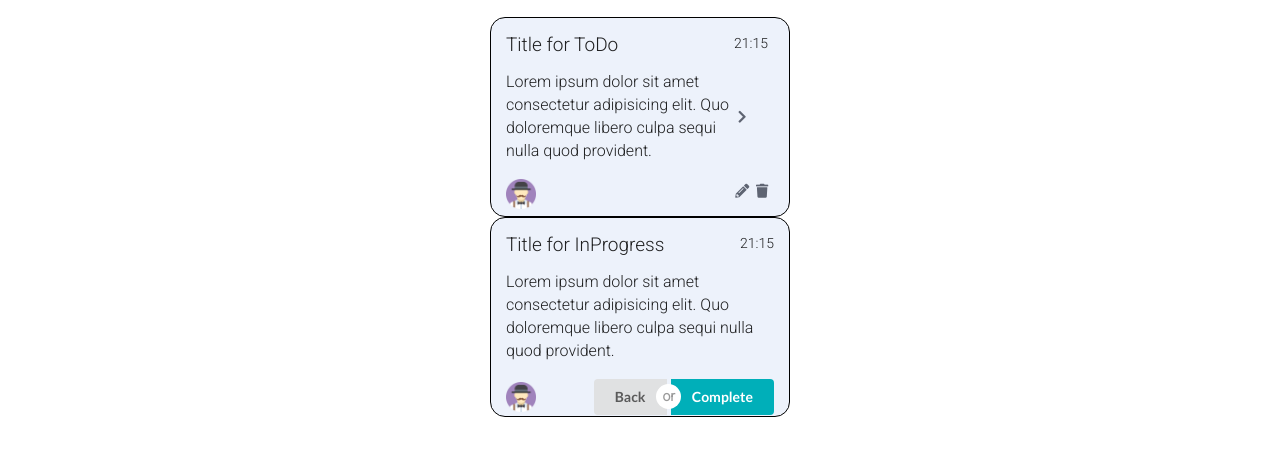
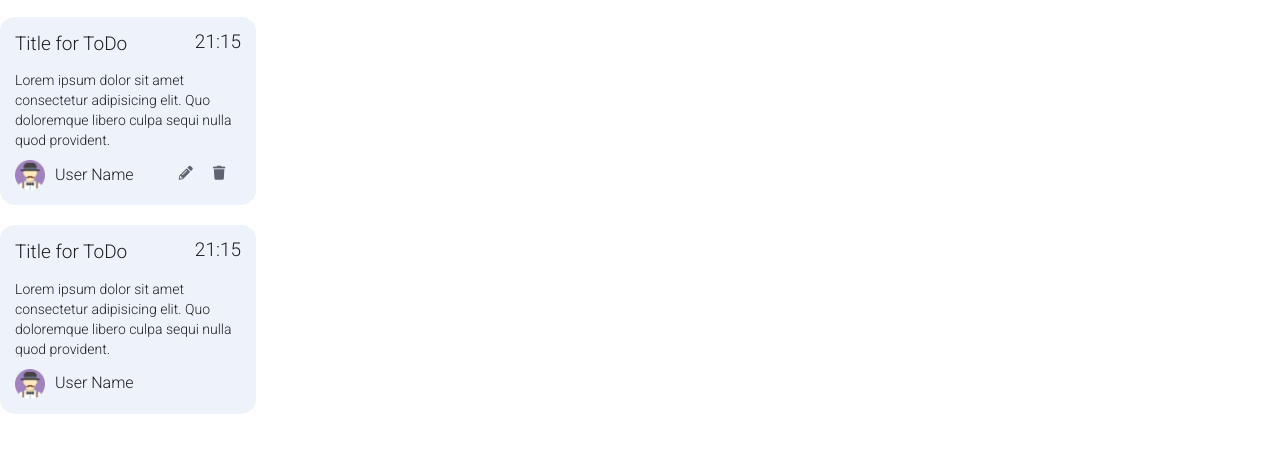
Before and after one commit to marinelloo/FE-Trello, a website built with Parcel: page src/index.html in a window 1280 px wide. Shown: the part 68-524 px from the top of the page. Built offline with nearby package versions, Linux system fonts and the light colour scheme.

Commit message:
add minor changes

```diff
--- a/src/css/main.css
+++ b/src/css/main.css
@@ -74,21 +74,7 @@ body {
     margin-left: 50px;
 }
 /* Стили для карточки в ToDo */
-.card__todo{
-    display: flex;
-    width: 300px;
-    height: 200px;
-    margin: auto;
-    padding: 15px;
-    background-color: #edf2fb;
-    border-radius: 15px;
-    border: #000 solid 1px;
-}
-.card__todo-wrapper{
-    display: flex;
-    flex-direction: column;
-    justify-content: space-between;
-}
+
 .card__todo-title, .card__inprogress-title {
     font-family: 'Roboto', sans-serif;
     font-weight: 400;
@@ -102,6 +88,13 @@ body {
 .card__todo-author {
     width: 30px;
     height: 30px;
+    margin-right: 10px;
+}
+
+.user {
+    display: flex;
+    align-items: center;
+    font-size: 16px;
 }
 .card__todo-move, .card__inprogress-move {
     color:  #5e6472;
@@ -116,26 +109,27 @@ body {
     color: darkgrey;
 }
 .card__todo-edit {
-    display: flex;
+    padding-right: 10px;
+    padding-top: 3px;
+    transition: 0.3s;
 }
 /* Стили для карточки в InProgress */
-.card__inprogress {
-    display: flex;
-    flex-direction: column;
-    width: 300px;
-    height: 200px;
-    margin: auto;
+
+.card__todo {
+    background-color: #edf2fb;
+    width: 20%;
+    border-radius: 15px;
     padding: 15px;
-    background-color: #edf2fb;
-    border-radius: 15px;
-    border: #000 solid 1px;
+    margin-bottom: 20px;
 }
-.card__inprogress-header {
+
+.card_top {
     display: flex;
     justify-content: space-between;
 }
-.card__inprogress-options {
+
+.card_bottom {
+    padding-top: 10px;
     display: flex;
     justify-content: space-between;
-    align-items: center;
 }
--- a/src/index.html
+++ b/src/index.html
@@ -28,17 +28,18 @@
         </div>
     </div>
 </header>
-
 <!--Карточка для ToDo-->
 <div class="card__todo">
-    <div class="card__todo-wrap">
+    <div class="card_top">
         <h3 class="card__todo-title">Title for ToDo</h3>
-        <p class="card__todo-description">Lorem ipsum dolor sit amet consectetur adipisicing elit. Quo doloremque libero culpa sequi nulla quod provident.</p>
-        <img src="images/user.png" alt="user" class="card__todo-author">
+        <time class="card__todo-title">21:15</time>
     </div>
-    <div class="card__todo-wrapper">
-        <time class="card__todo-time">21:15</time>
-        <a href="#" class="card__todo-move"><i class="chevron right icon"></i></a>
+    <div>Lorem ipsum dolor sit amet consectetur adipisicing elit. Quo doloremque libero culpa sequi nulla quod provident.</div>
+    <div class="card_bottom">
+        <div class="user">
+            <img src="images/user.png" alt="user" class="card__todo-author">
+            <p>User Name</p>
+        </div>
         <div class="card__todo-edit">
             <a href="#" class="card__todo-edit"><i class="pencil alternate icon"></i></a>
             <a href="#" class="card__todo-delete"><i class="trash icon"></i></a>
@@ -47,19 +48,17 @@
 </div>
 <!--Карточка для InProgress-->
 <div class="card__inprogress">
-    <div class="card__inprogress-header">
-        <h3 class="card__inprogress-title">Title for InProgress</h3>
-        <time class="card__todo-time">21:15</time>
-    </div>
-    <p class="card__inprogress-description">
-        Lorem ipsum dolor sit amet consectetur adipisicing elit. Quo doloremque libero culpa sequi nulla quod provident.
-    </p>
-    <div class="card__inprogress-options">
-        <img src="images/user.png" alt="user" class="card__todo-author">
-        <div class="ui buttons">
-            <button class="ui button">Back</button>
-            <div class="or"></div>
-            <button class="ui positive button" style="background-color: #00afb9">Complete</button>
+    <div class="card__todo">
+        <div class="card_top">
+            <h3 class="card__todo-title">Title for ToDo</h3>
+            <time class="card__todo-title">21:15</time>
+        </div>
+        <div>Lorem ipsum dolor sit amet consectetur adipisicing elit. Quo doloremque libero culpa sequi nulla quod provident.</div>
+        <div class="card_bottom">
+            <div class="user">
+                <img src="images/user.png" alt="user" class="card__todo-author">
+                <p>User Name</p>
+            </div>
         </div>
     </div>
 </div>
```
